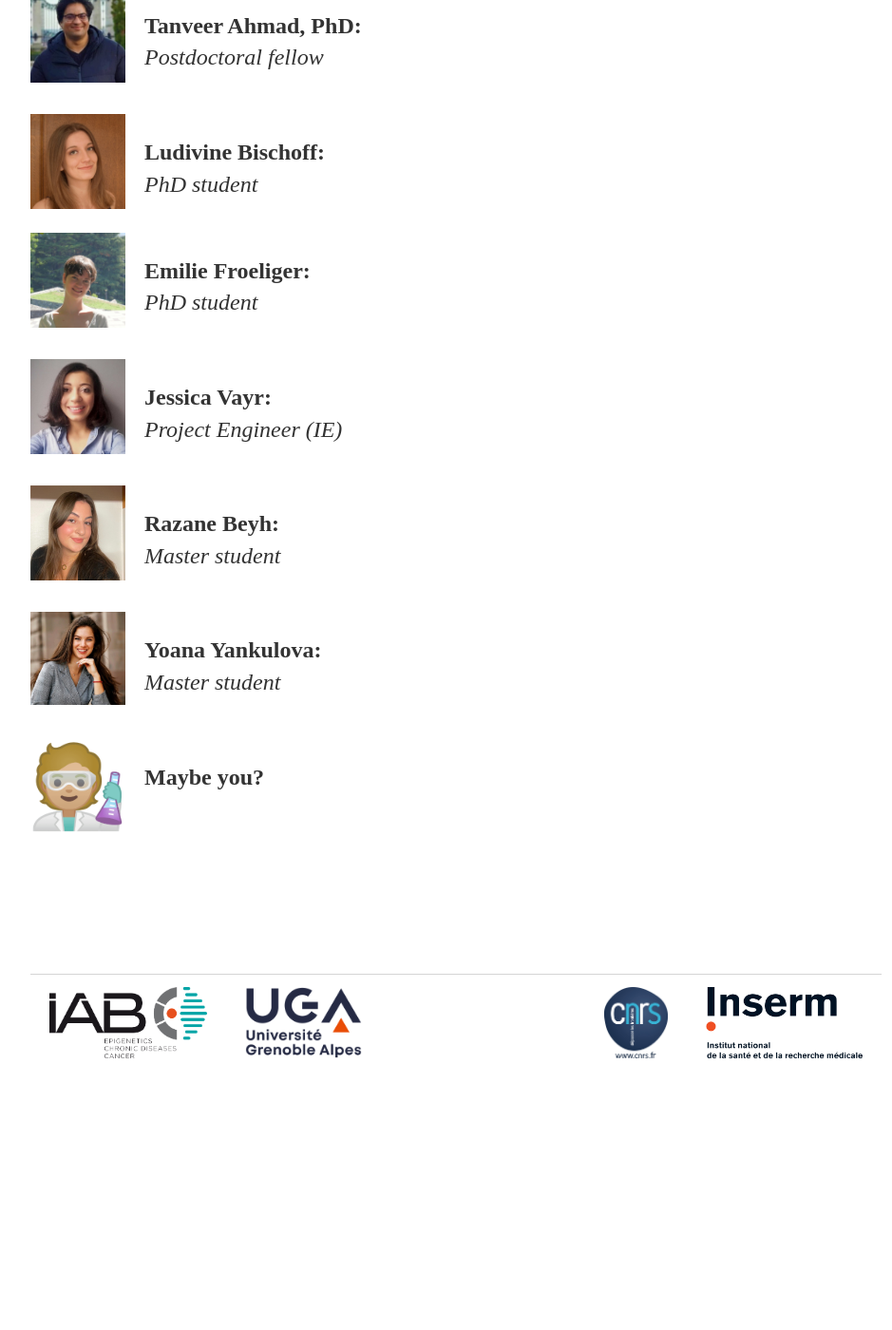
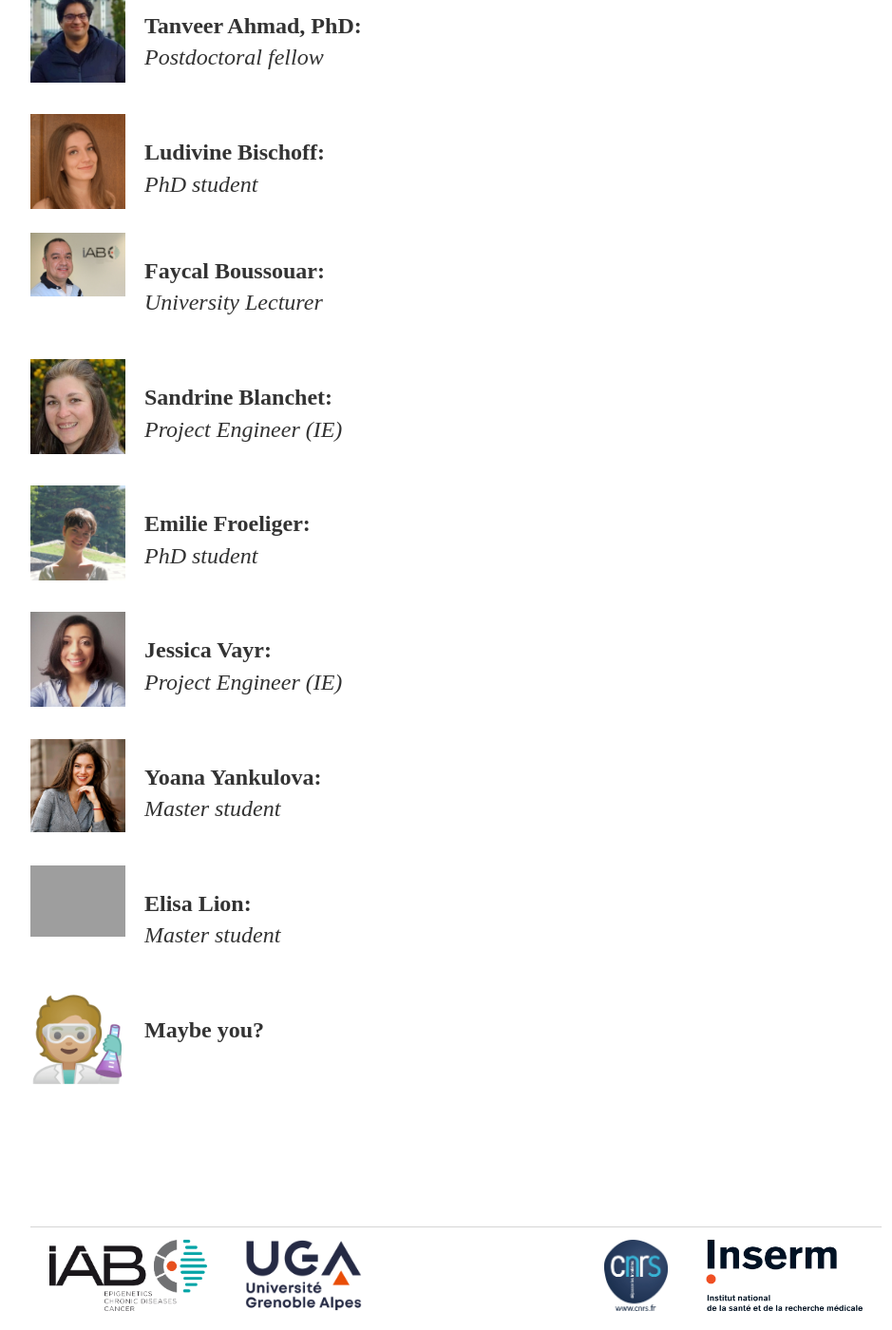
Before and after one commit to Reynoird-Lab/Reynoird-lab.github.io, a Jekyll site: the page built from People/index.html, in a window 1280 px wide and 1400 px high, scrolled down 620 px. Shown: the whole window at 95% size, without its empty margins (160-1099 px from the left). Built offline with Jekyll 4.4.1, drawn with Linux system fonts in a browser that asks for light colours; Markdown is read by kramdown in place of the engine named in the settings; before the commit the page ends 1754 px from its top, so only the background shows below that.

Commit message:
Update index.html

```diff
--- a/People/index.html
+++ b/People/index.html
@@ -19,13 +19,17 @@
 <br>
 <img alt="LB" src="https://reynoird-lab.github.io/Images/Ludivine_Bischoff.jpg" style="margin: 0px 20px 10px 0px;" align="left" width="100"/> <p><b>Ludivine Bischoff: </b><br><i>PhD student</i><br>
 <br>
+<img alt="FB" src="https://reynoird-lab.github.io/Images/boussouar.jpg" style="margin: 0px 20px 10px 0px;" align="left" width="100"/> <p><b>Faycal Boussouar:</b><br><i>University Lecturer</i><br></p>
+<br>
+<img alt="SB" src="https://reynoird-lab.github.io/Images/blanchet.jpeg" style="margin: 0px 20px 10px 0px;" align="left" width="100"/> <p><b>Sandrine Blanchet:</b><br><i>Project Engineer (IE)</i><br></p>
+<br>
 <img alt="EF" src="https://reynoird-lab.github.io/Images/Emilie-Froeliger.JPG" style="margin: 0px 20px 10px 0px;" align="left" width="100"/> <p><b>Emilie Froeliger:</b><br><i>PhD student</i><br></p>
 <br>
 <img alt="JV" src="https://reynoird-lab.github.io/Images/Jessica_Vayr.jpg" style="margin: 0px 20px 10px 0px;" align="left" width="100"/> <p><b>Jessica Vayr: </b><br><i>Project Engineer (IE)</i><br></p>
 <br>
-<img alt="razane" src="https://reynoird-lab.github.io/Images/razane.jpeg" style="margin: 0px 20px 10px 0px;" align="left" width="100"/> <p><b>Razane Beyh:</b><br><i>Master student</i><br></p>
+<img alt="yoana" src="https://reynoird-lab.github.io/Images/yoana.jpeg" style="margin: 0px 20px 10px 0px;" align="left" width="100"/> <p><b>Yoana Yankulova:</b><br><i>Master student</i><br></p>
 <br>
-<img alt="yoana" src="https://reynoird-lab.github.io/Images/yoana.jpeg" style="margin: 0px 20px 10px 0px;" align="left" width="100"/> <p><b>Yoana Yankulova:</b><br><i>Master student</i><br></p>
+<img alt="Elisa Lion" src="https://reynoird-lab.github.io/Images/elisa.jpeg" style="margin: 0px 20px 10px 0px;" align="left" width="100"/> <p><b>Elisa Lion:</b><br><i>Master student</i><br></p>
 <br>
 <img alt="trainee" src="https://reynoird-lab.github.io/Images/logo_scientist.png" style="margin: 0px 20px 10px 0px;" align="left" width="100"/> <p><b>Maybe you?</b><br><i></i><br></p>
 <br>
```
